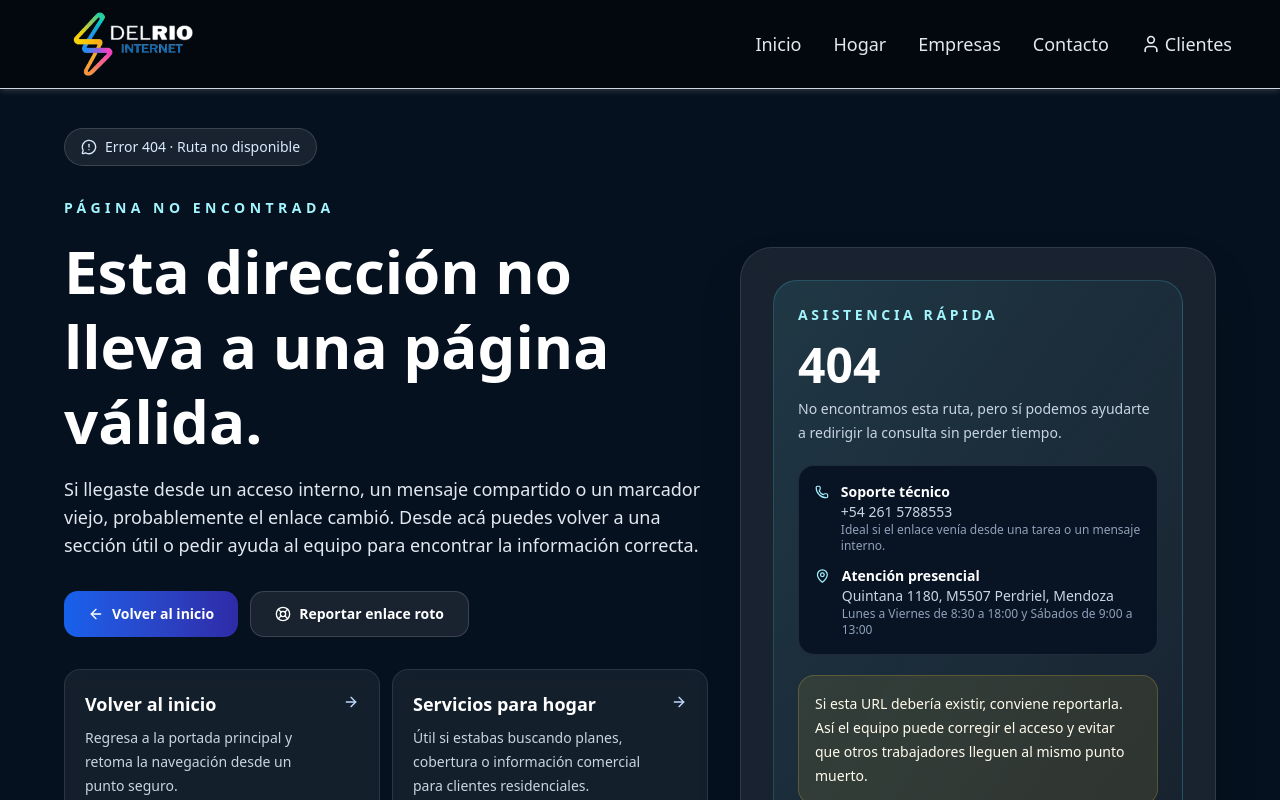
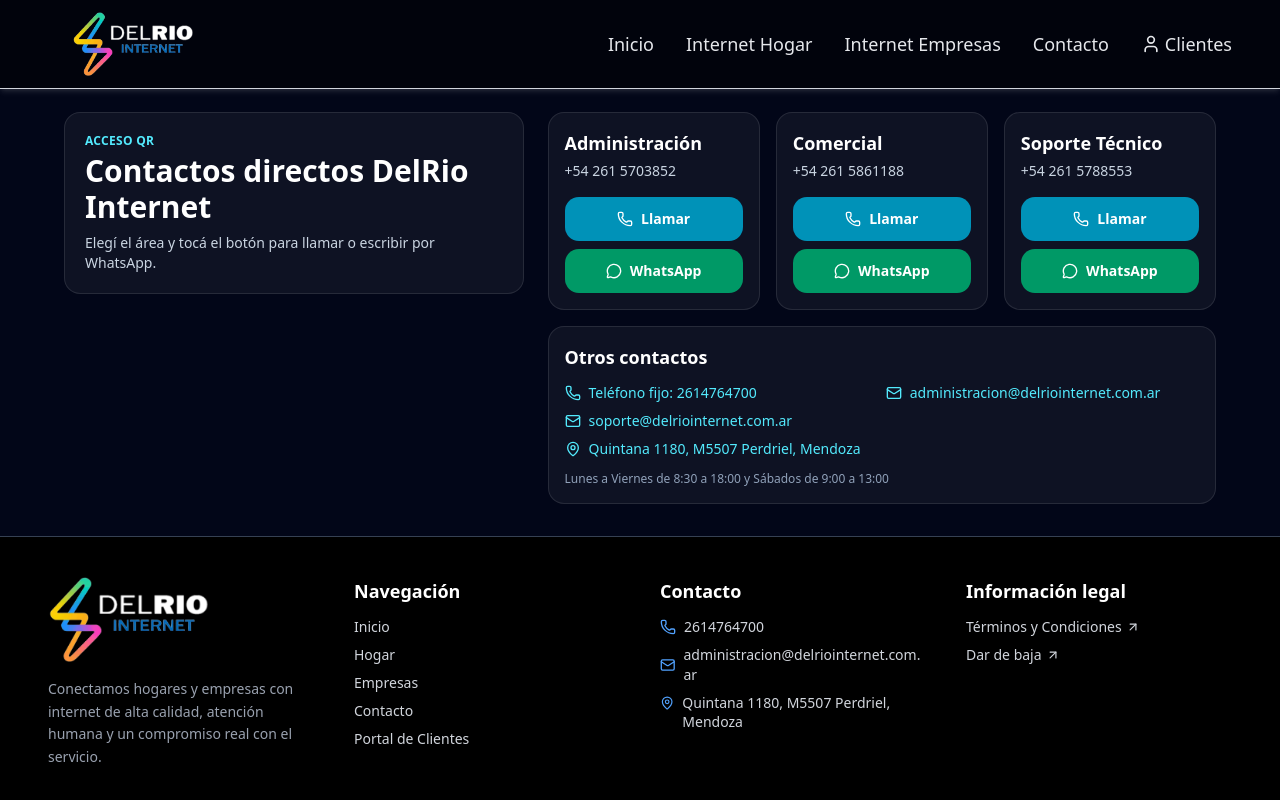
Before and after one commit to MojeZcg/DelRio-Frontend, a Next.js app: page /acceso-directo in a window 1280 px wide. Before the commit this address had no page. Shown: the top 800 px of the page. Built offline with nearby package versions, Linux system fonts and the light colour scheme.

Commit message:
feat: agregar página de acceso directo a contactos con enlaces de WhatsApp y teléfono

```diff
--- /dev/null
+++ b/src/app/acceso-directo/page.tsx
@@ -0,0 +1,142 @@
+import type { Metadata } from "next";
+import Link from "next/link";
+import { Mail, MapPin, MessageCircle, Phone } from "lucide-react";
+import { contactos } from "@/lib/contacto";
+
+export const metadata: Metadata = {
+  title: "DelRio Internet | Acceso directo de contactos",
+  description:
+    "Página de acceso directo para QR con todos los contactos de DelRio Internet.",
+  robots: {
+    index: false,
+    follow: false,
+  },
+};
+
+const AREAS = [
+  {
+    key: "administracion",
+    nombre: contactos.administracion.nombre,
+    numero: contactos.administracion.numero,
+    whatsapp: contactos.administracion.whatsapp,
+    mensaje: "Hola! Quiero consultar por administración.",
+  },
+  {
+    key: "comercial",
+    nombre: contactos.comercial.nombre,
+    numero: contactos.comercial.numero,
+    whatsapp: contactos.comercial.whatsapp,
+    mensaje: "Hola! Quiero consultar por planes y contratación.",
+  },
+  {
+    key: "soporte",
+    nombre: contactos.soporte.nombre,
+    numero: contactos.soporte.numero,
+    whatsapp: contactos.soporte.whatsapp,
+    mensaje: "Hola! Necesito asistencia técnica.",
+  },
+] as const;
+
+function toTelHref(numero: string): string {
+  return `tel:${numero.replace(/\s+/g, "")}`;
+}
+
+export default function AccesoDirectoContactosPage() {
+  return (
+    <div className="bg-slate-950 px-4 pt-28 pb-8 text-white md:px-8 md:pt-28">
+      <div className="mx-auto w-full max-w-6xl">
+        <div className="grid gap-6 lg:grid-cols-[1.1fr_1.6fr] lg:items-start">
+          <section className="rounded-2xl border border-white/10 bg-white/5 p-5 lg:sticky lg:top-8">
+            <p className="text-xs font-semibold tracking-wide text-cyan-300 uppercase">
+              Acceso QR
+            </p>
+            <h1 className="mt-1 text-2xl font-bold md:text-3xl">
+              Contactos directos DelRio Internet
+            </h1>
+            <p className="mt-2 text-sm text-slate-300">
+              Elegí el área y tocá el botón para llamar o escribir por WhatsApp.
+            </p>
+          </section>
+
+          <section className="space-y-4">
+            <div className="grid gap-4 md:grid-cols-2 xl:grid-cols-3">
+              {AREAS.map((area) => (
+                <section
+                  key={area.key}
+                  className="rounded-2xl border border-white/10 bg-white/5 p-4"
+                >
+                  <h2 className="text-lg font-semibold">{area.nombre}</h2>
+                  <p className="mt-1 text-sm text-slate-300">{area.numero}</p>
+
+                  <div className="mt-4 grid grid-cols-1 gap-2 sm:grid-cols-2 md:grid-cols-1">
+                    <Link
+                      href={toTelHref(area.numero)}
+                      className="inline-flex items-center justify-center gap-2 rounded-xl bg-cyan-600 px-4 py-3 text-sm font-semibold text-white transition hover:bg-cyan-500"
+                    >
+                      <Phone className="h-4 w-4" />
+                      Llamar
+                    </Link>
+
+                    <Link
+                      href={`${area.whatsapp}?text=${encodeURIComponent(area.mensaje)}`}
+                      target="_blank"
+                      rel="noopener noreferrer"
+                      className="inline-flex items-center justify-center gap-2 rounded-xl bg-emerald-600 px-4 py-3 text-sm font-semibold text-white transition hover:bg-emerald-500"
+                    >
+                      <MessageCircle className="h-4 w-4" />
+                      WhatsApp
+                    </Link>
+                  </div>
+                </section>
+              ))}
+            </div>
+
+            <section className="rounded-2xl border border-white/10 bg-white/5 p-4">
+              <h2 className="text-lg font-semibold">Otros contactos</h2>
+
+              <div className="mt-3 grid gap-2 text-sm md:grid-cols-2">
+                <Link
+                  href={`tel:${contactos.fisico.telefono}`}
+                  className="flex items-center gap-2 text-cyan-300 hover:underline"
+                >
+                  <Phone className="h-4 w-4" />
+                  Teléfono fijo: {contactos.fisico.telefono}
+                </Link>
+
+                <Link
+                  href={`mailto:${contactos.emails.administracion}`}
+                  className="flex items-center gap-2 text-cyan-300 hover:underline"
+                >
+                  <Mail className="h-4 w-4" />
+                  {contactos.emails.administracion}
+                </Link>
+
+                <Link
+                  href={`mailto:${contactos.emails.soporte}`}
+                  className="flex items-center gap-2 text-cyan-300 hover:underline"
+                >
+                  <Mail className="h-4 w-4" />
+                  {contactos.emails.soporte}
+                </Link>
+
+                <Link
+                  href={contactos.fisico.maps}
+                  target="_blank"
+                  rel="noopener noreferrer"
+                  className="flex items-center gap-2 text-cyan-300 hover:underline md:col-span-2"
+                >
+                  <MapPin className="h-4 w-4" />
+                  {contactos.fisico.direccion}
+                </Link>
+              </div>
+
+              <p className="mt-3 text-xs text-slate-400">
+                {contactos.fisico.horario}
+              </p>
+            </section>
+          </section>
+        </div>
+      </div>
+    </div>
+  );
+}
--- a/src/app/page.tsx
+++ b/src/app/page.tsx
@@ -89,7 +89,7 @@
 
       {/* Texto + Imagen lateral */}
       <div className="relative z-10 shadow-lg shadow-black/40">
-        <section className="min-h-xl flex h-120 w-full flex-col items-center justify-center md:flex-row lg:h-155 xl:gap-20 2xl:gap-26">
+        <section className="flex min-h-120 w-full flex-col items-center justify-center px-4 py-10 md:min-h-0 md:flex-row md:px-0 md:py-0 lg:h-155 xl:gap-20 2xl:gap-26">
           <div className="flex max-w-xl flex-col items-center gap-10 text-center text-white md:items-start lg:gap-12">
             <div className="flex flex-col items-center gap-6 md:items-start md:text-left lg:gap-3">
               <h1 className="max-w-lg text-5xl leading-tight font-bold">
@@ -121,7 +121,7 @@
               target="_blank"
               rel="noopener noreferrer"
               href={`${contactos.comercial.whatsapp}?text=${encodeURIComponent("Hola! Quiero consultar sobre la disponibilidad de los servicios en mi zona.")}`}
-              className="mb-10 flex h-12 w-full items-center rounded-lg bg-linear-to-r from-(--delrio-medium) to-(--delrio-dark) px-6 text-base font-medium ring-2 transition-all duration-500 hover:bg-[#5846e8] hover:shadow-lg hover:shadow-white/30 md:px-32"
+              className="mb-10 inline-flex h-12 w-auto max-w-full items-center justify-center rounded-lg bg-linear-to-r from-(--delrio-medium) to-(--delrio-dark) px-6 text-base font-medium ring-2 transition-all duration-500 hover:bg-[#5846e8] hover:shadow-lg hover:shadow-white/30 md:px-16 lg:px-32"
             >
               Comprueba la disponibilidad{" "}
               <span className="hidden pl-1 md:inline"> en tu zona</span>
--- a/src/components/layout/Footer.tsx
+++ b/src/components/layout/Footer.tsx
@@ -9,20 +9,20 @@
 export default function Footer() {
   return (
     <footer className="border-t border-gray-700 bg-black text-gray-300">
-      <div className="mx-auto w-full px-12 pt-10 pb-6">
+      <div className="mx-auto w-full px-5 pt-10 pb-6 sm:px-8 lg:px-12">
         {/* === TOP SECTION === */}
-        <div className="grid grid-cols-1 gap-10 sm:grid-cols-2 lg:grid-cols-4">
+        <div className="grid grid-cols-1 gap-8 sm:grid-cols-2 sm:gap-10 lg:grid-cols-4">
           {/* Logo + descripción */}
-          <div>
+          <div className="text-center sm:text-left">
             <Image
               title="DelRio Internet Logo"
               src="/logoTransparentWhite.webp"
               alt="DelRio Internet Logo"
               width={160}
               height={80}
-              className="mb-4 select-none"
+              className="mx-auto mb-4 select-none sm:mx-0"
             />
-            <p className="text-sm leading-relaxed text-gray-400">
+            <p className="mx-auto max-w-sm text-sm leading-relaxed text-gray-400 sm:mx-0 sm:max-w-none">
               Conectamos hogares y empresas con internet de alta calidad,
               atención humana y un compromiso real con el servicio.
             </p>
@@ -30,7 +30,7 @@
 
           {/* Navegación principal */}
           <div>
-            <h2 className="mb-3 text-lg font-semibold text-white">
+            <h2 className="mb-3 text-base font-semibold text-white sm:text-lg">
               Navegación
             </h2>
             <ul className="space-y-2 text-sm">
@@ -85,7 +85,9 @@
 
           {/* Contacto */}
           <div>
-            <h2 className="mb-3 text-lg font-semibold text-white">Contacto</h2>
+            <h2 className="mb-3 text-base font-semibold text-white sm:text-lg">
+              Contacto
+            </h2>
             <ul className="space-y-2 text-sm">
               <li>
                 <div className="flex items-center gap-2">
@@ -99,7 +101,7 @@
                   target="_blank"
                   rel="noopener noreferrer"
                   href={`mailto:${contactos.emails.administracion}`}
-                  className="flex items-center gap-2"
+                  className="flex items-center gap-2 break-all"
                 >
                   <Mail className="h-4 w-4 text-blue-400" />
                   <span className="cursor-pointer hover:text-blue-500 hover:underline">
@@ -117,7 +119,7 @@
                 >
                   <MapPin className="mt-0.5 h-4 w-4 text-blue-400" />
 
-                  <span className="cursor-pointer hover:text-blue-500 hover:underline">
+                  <span className="cursor-pointer text-sm leading-snug hover:text-blue-500 hover:underline">
                     {contactos.fisico.direccion}
                   </span>
                 </Link>
@@ -127,7 +129,7 @@
 
           {/* Acceso rápido / términos */}
           <div>
-            <h2 className="mb-3 text-lg font-semibold text-white">
+            <h2 className="mb-3 text-base font-semibold text-white sm:text-lg">
               Información legal
             </h2>
             <ul className="space-y-2 text-sm">
@@ -160,12 +162,12 @@
         </div>
 
         {/* === BOTTOM SECTION === */}
-        <div className="mt-10 flex flex-col items-center justify-between gap-5 border-t border-gray-700 pt-4 text-start text-xs text-gray-400 sm:flex-row md:gap-0">
+        <div className="mt-10 flex flex-col items-center justify-between gap-4 border-t border-gray-700 pt-4 text-center text-xs text-gray-400 sm:flex-row sm:items-end sm:text-left md:gap-0">
           <p className="text-center">
             &copy; {new Date().getFullYear()} DelRio Internet. Todos los
             derechos reservados.
           </p>
-          <p className="text-[11.5px] text-gray-400">
+          <p className="text-[11.5px] leading-relaxed text-gray-400 sm:text-right">
             Diseñada y Desarrollada por{" "}
             <Link
               title="Desarrollador de DelRio Internet Walter J. Montenegro"
--- a/src/components/layout/Navbar.tsx
+++ b/src/components/layout/Navbar.tsx
@@ -7,6 +7,7 @@
   DropdownMenu,
   DropdownMenuContent,
   DropdownMenuItem,
+  DropdownMenuLabel,
   DropdownMenuSeparator,
   DropdownMenuTrigger,
 } from "@/components/ui/dropdown-menu";
@@ -16,8 +17,8 @@
 
   const links = [
     { name: "Inicio", href: "/" },
-    { name: "Hogar", href: "/hogar" },
-    { name: "Empresas", href: "/empresas" },
+    { name: "Internet Hogar", href: "/hogar" },
+    { name: "Internet Empresas", href: "/empresas" },
     { name: "Contacto", href: "/contacto" },
     {
       name: "Clientes",
@@ -28,7 +29,7 @@
   const clientLink = links.find((_, i) => i === 4);
 
   return (
-    <header className="fixed z-50 flex w-full items-center justify-between border-b border-gray-300 bg-black/50 px-6 py-3 shadow-md shadow-white/10 select-none lg:px-12">
+    <header className="fixed z-50 flex w-full items-center justify-between border-b border-gray-300 bg-black/50 px-4 py-2.5 shadow-md shadow-white/10 select-none sm:px-6 lg:px-12 lg:py-3">
       <Link
         title="Pagina principal DelRio Internet"
         href="/"
@@ -40,15 +41,15 @@
           alt="DelRio Internet Logo"
           width={995}
           height={511}
-          className="h-12 w-auto lg:h-16"
+          className="h-10 w-auto sm:h-12 lg:h-16"
         />
       </Link>
-      <nav className="flex items-center gap-8 text-lg text-white">
+      <nav className="flex items-center gap-3 text-lg text-white sm:gap-6 lg:gap-8">
         {clientLink && (
           <Link
             title="Clientes DelRio Internet"
             href={clientLink.href}
-            className="flex items-center gap-1 underline-offset-4 transition-all hover:underline lg:hidden"
+            className="hidden items-center gap-1 text-base underline-offset-4 transition-all hover:underline sm:flex lg:hidden"
           >
             <User size={14} />
             Clientes
@@ -76,29 +77,54 @@
 
         <div className="text-white lg:hidden">
           <DropdownMenu>
-            <DropdownMenuTrigger>
-              <Menu size={42} />
+            <DropdownMenuTrigger asChild>
+              <button
+                type="button"
+                aria-label="Abrir menu de navegacion"
+                className="inline-flex h-11 w-11 items-center justify-center rounded-xl border border-white/20 bg-white/5 text-white transition-all duration-300 hover:border-white/40 hover:bg-white/10 focus-visible:ring-2 focus-visible:ring-white/70 focus-visible:outline-none"
+              >
+                <Menu size={24} />
+              </button>
             </DropdownMenuTrigger>
-            <DropdownMenuContent className="mt-2 mr-2 h-auto w-48 bg-[#050f1e]/70 text-white">
+            <DropdownMenuContent
+              sideOffset={10}
+              align="end"
+              className="w-[calc(100vw-1.5rem)] max-w-xs rounded-2xl border border-white/15 bg-[#050f1e]/90 p-2 text-white shadow-2xl shadow-black/50 backdrop-blur-md sm:w-64"
+            >
+              <DropdownMenuLabel className="px-2 pb-1 text-xs tracking-wide text-white/60 uppercase">
+                Navegacion
+              </DropdownMenuLabel>
+              <DropdownMenuSeparator className="mx-1 mb-1 bg-white/15" />
               {links.map(({ name, href }) => {
                 const active = pathname === href;
                 return (
-                  name !== "Clientes" && (
                   <div key={href}>
-                      <DropdownMenuItem className="p-0">
+                    <DropdownMenuItem
+                      asChild
+                      className="p-0 focus:bg-transparent"
+                    >
                       <Link
                         title={`${name} DelRio Internet`}
                         href={href}
-                          className={`flex h-full w-full items-center gap-1 rounded-md p-3 text-lg underline-offset-4 transition-all hover:underline ${
-                            active ? "bg-white text-black" : "text-white"
+                        className={`flex h-full w-full items-center justify-between rounded-xl px-3 py-2.5 text-base font-medium transition-all duration-200 focus-visible:outline-none ${
+                          active
+                            ? "bg-white text-black shadow-md"
+                            : "text-white/90 hover:bg-white/10 hover:text-white"
                         }`}
                       >
+                        <span className="inline-flex items-center gap-2">
+                          {name === "Clientes" && <User className="h-4 w-4" />}
                           {name}
+                        </span>
+                        {active && (
+                          <span className="h-2 w-2 rounded-full bg-(--delrio-medium)" />
+                        )}
                       </Link>
                     </DropdownMenuItem>
-                      {name !== "Contacto" && <DropdownMenuSeparator />}
+                    {name !== "Clientes" && (
+                      <DropdownMenuSeparator className="my-1 bg-white/10" />
+                    )}
                   </div>
-                  )
                 );
               })}
             </DropdownMenuContent>
```
Also changed, not shown: src/components/mainpage/PricingCardHogar.tsx (+19 -17 lines). Lines whose indentation alone changed are shown as unchanged.
